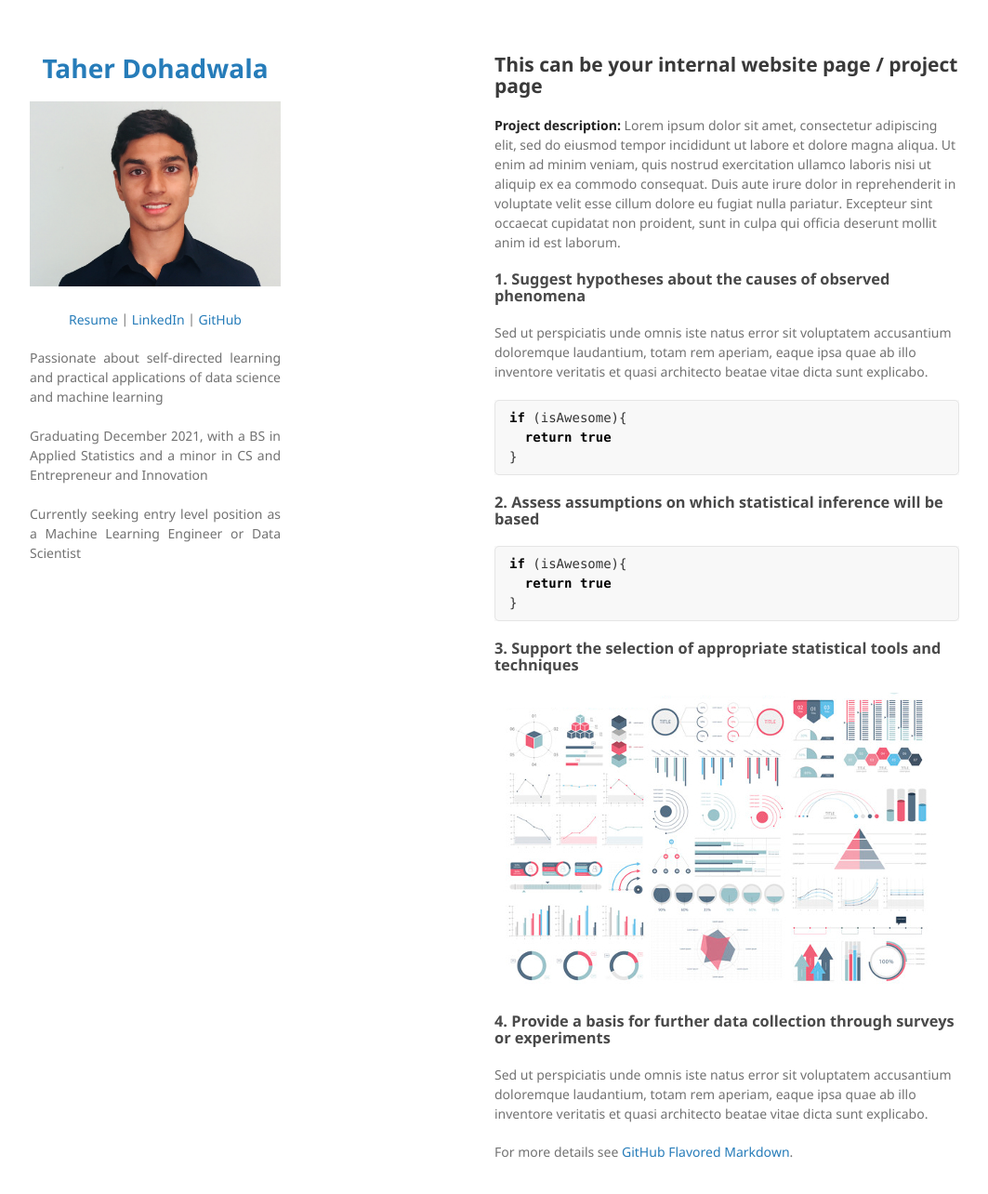
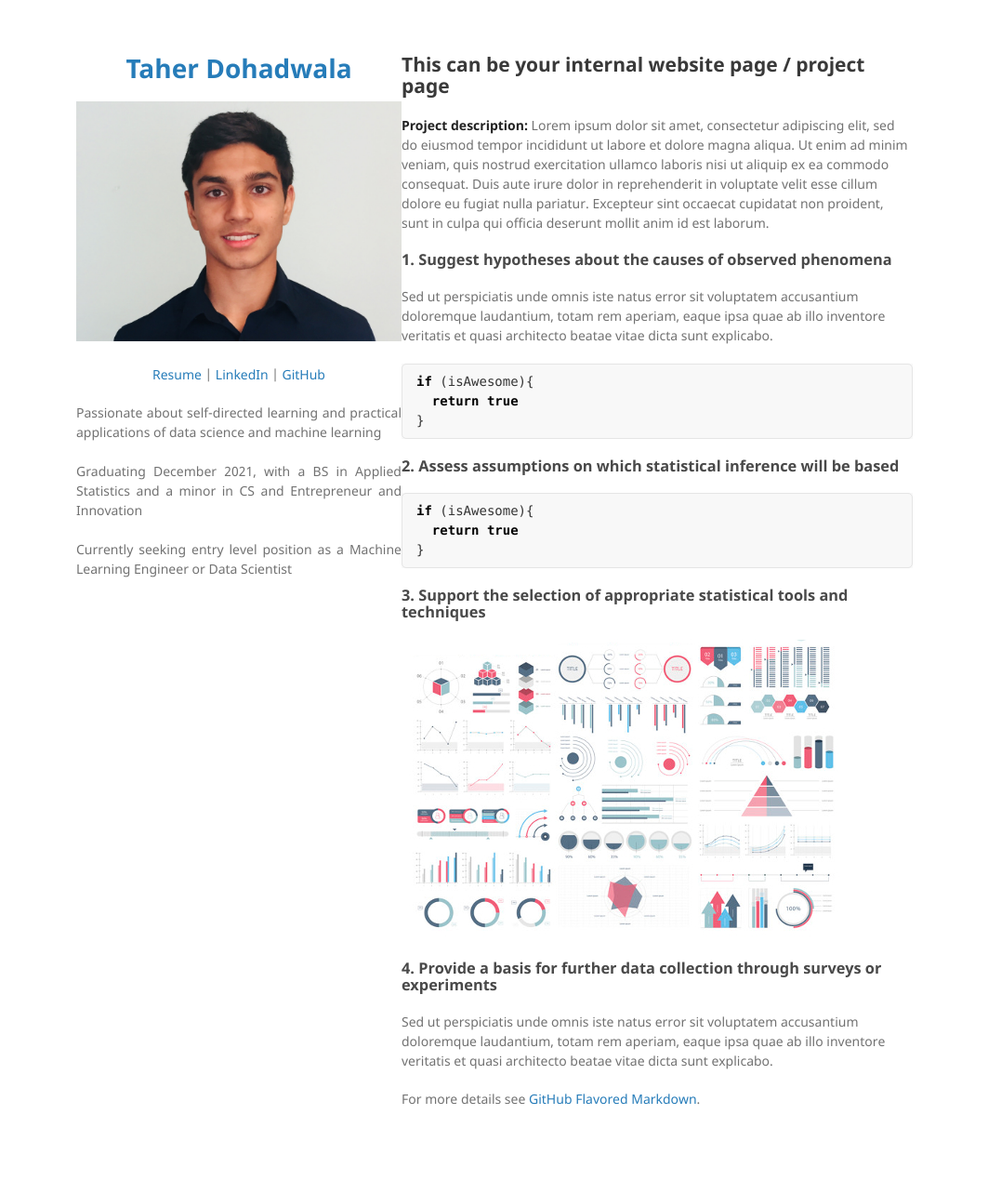
Before and after one commit to Taher-Dohadwala/Taher-Dohadwala.github.io, a Jekyll site: the page built from sample_page.md, in a window 1280 px wide and 1319 px high. Shown: the top 1284 px of the window at 93% size, without its empty margins (108-1171 px from the left). Built offline with Jekyll 4.4.1, drawn with Linux system fonts in a browser that asks for light colours; our own code applies the rules of GitHub Pages for plain Markdown files.

Commit message:
Update jekyll-theme-minimal.scss

```diff
--- a/_sass/jekyll-theme-minimal.scss
+++ b/_sass/jekyll-theme-minimal.scss
@@ -56,7 +56,7 @@ a:hover small {
 }
 
 .wrapper {
-  width:1000px;
+  width:900px;
   margin:0 auto;
 }
 
@@ -105,7 +105,7 @@ img {
 }
 
 header {
-  width:270px;
+  width:350px;
   float:left;
   position:fixed;
   -webkit-font-smoothing:subpixel-antialiased;
@@ -172,7 +172,7 @@ strong {
 }
 
 section {
-  width:500px;
+  width:550px;
   float:right;
   padding-bottom:50px;
 }
```
